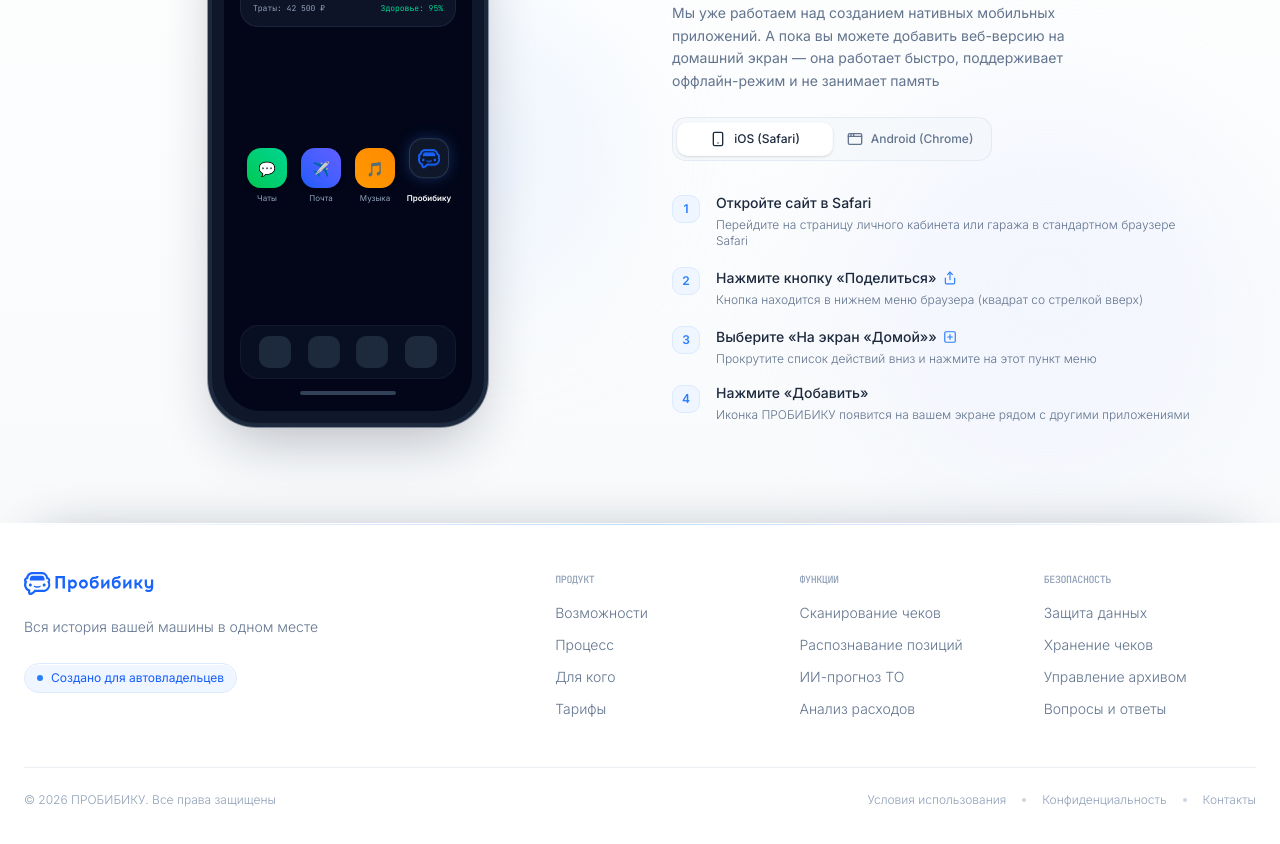
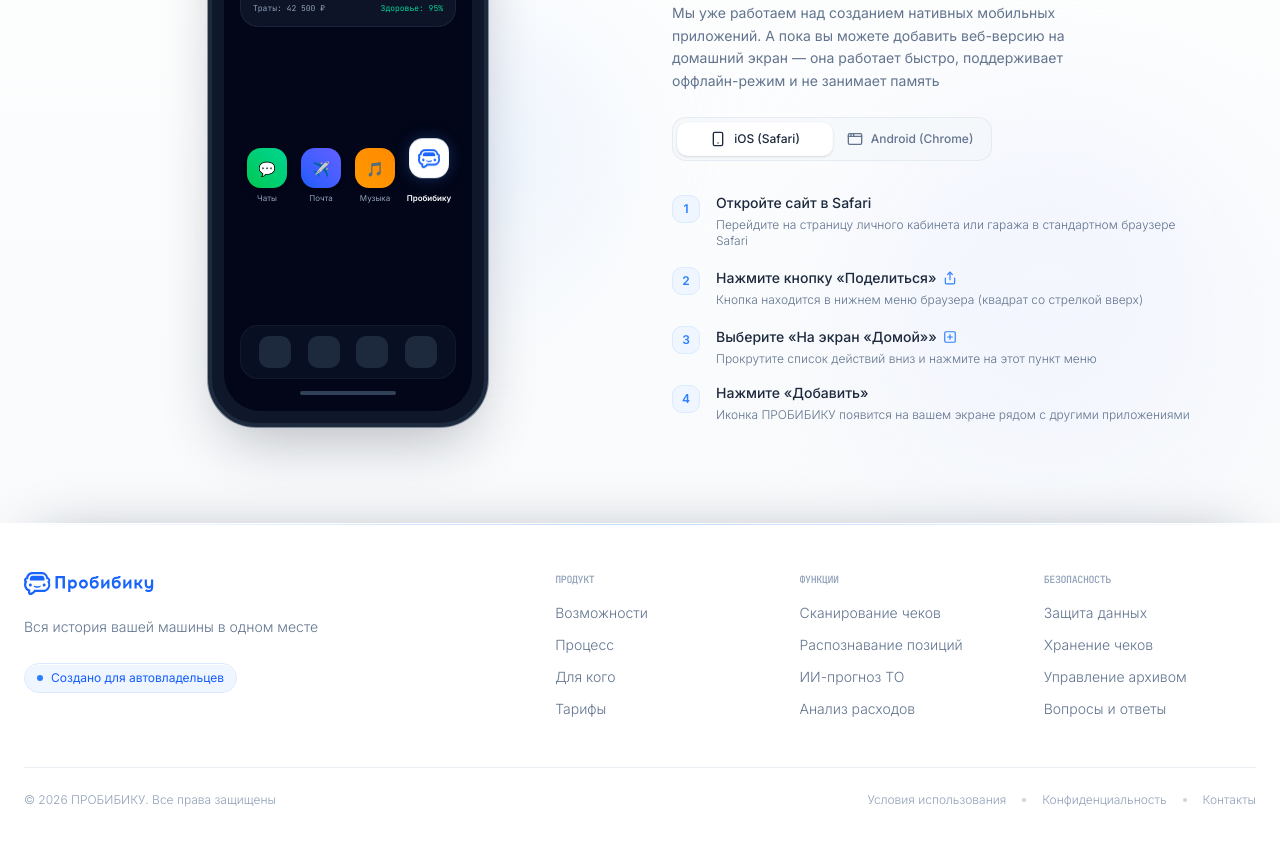
Before and after one commit to MukhamedzyanovDm/probibiku, a Next.js app: page / in a window 1280 px wide. Shown: the part 10720-11564 px from the top of the page. Built offline with nearby package versions, Linux system fonts and the light colour scheme.

Commit message:
style: change Probibiku app icon background to white in phone mockup

```diff
--- a/src/components/PWAPromote.tsx
+++ b/src/components/PWAPromote.tsx
@@ -82,7 +82,7 @@
                     {/* Probibiku app icon */}
                     <div className="flex flex-col items-center gap-1 relative">
                       <div className="absolute -top-1 -right-1 w-3 h-3 bg-red-500 rounded-full animate-ping pointer-events-none" />
-                      <div className="w-10 h-10 rounded-xl bg-slate-900 border border-slate-700/80 p-2 flex items-center justify-center shadow-[0_0_15px_rgba(59,130,246,0.3)] animate-bounce">
+                      <div className="w-10 h-10 rounded-xl bg-white border border-slate-200/50 p-2 flex items-center justify-center shadow-[0_0_15px_rgba(59,130,246,0.3)] animate-bounce">
                         <img src="/Probibiku_small_logo.svg" alt="Пробибику" className="w-full h-full object-contain" />
                       </div>
                       <span className="text-[8px] font-semibold text-white">Пробибику</span>
```
